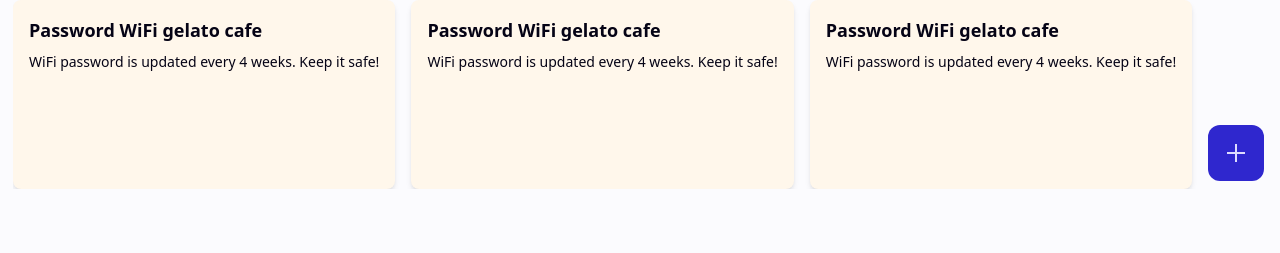
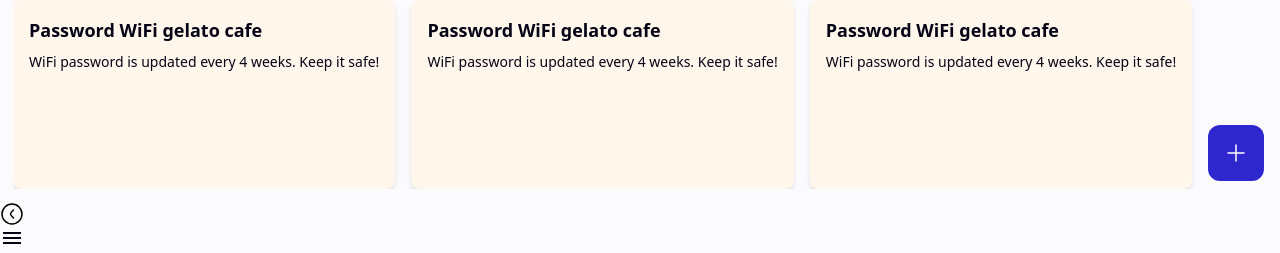
Before and after one commit to officialjaykishan0001/Reflecto, a plain HTML site: page frontend/index.html in a window 1280 px wide. Shown: the part 583-836 px from the top of the page. Before the commit the page ends 800 px from the top, so only its background shows below. Drawn offline with nearby package versions, Linux system fonts and the light colour scheme.

Commit message:
UI improvements

```diff
--- a/frontend/index.html
+++ b/frontend/index.html
@@ -120,16 +120,21 @@
     </div>
   </main>
 
-  <div id="add-journal" class="bg-[#2f27ce] text-[#dedcff] fixed p-4 right-4 bottom-9 rounded-xl flex justify-center">
-    <span class="material-symbols-outlined">add_2</span>
+  <div id="add-journal" class="bg-[#2f27ce]  fixed p-4 right-4 bottom-9 rounded-xl flex justify-center">
+    <svg xmlns="http://www.w3.org/2000/svg" viewBox="0 0 24 24" width="24" height="24" color="#ffffff" fill="none">
+      <path d="M12 4V20M20 12H4" stroke="currentColor" stroke-width="1.5" stroke-linecap="round"
+        stroke-linejoin="round" />
+    </svg>
   </div>
 
-  <div id="create-edit-journal" class="hidden">
+  <div id="create-edit-journal" class="">
     <div class="">
       <div>
-        <span class="material-symbols-outlined">
-          arrow_back
-        </span>
+        <svg xmlns="http://www.w3.org/2000/svg" viewBox="0 0 24 24" width="24" height="24" color="#000000" fill="none">
+          <circle cx="12" cy="12" r="10" stroke="currentColor" stroke-width="1.5" />
+          <path d="M13.5 16C13.5 16 10.5 13.054 10.5 12C10.5 10.9459 13.5 8 13.5 8" stroke="currentColor"
+            stroke-width="1.5" stroke-linecap="round" stroke-linejoin="round" />
+        </svg>
       </div>
       <div>
         <span class="material-symbols-outlined">
```
